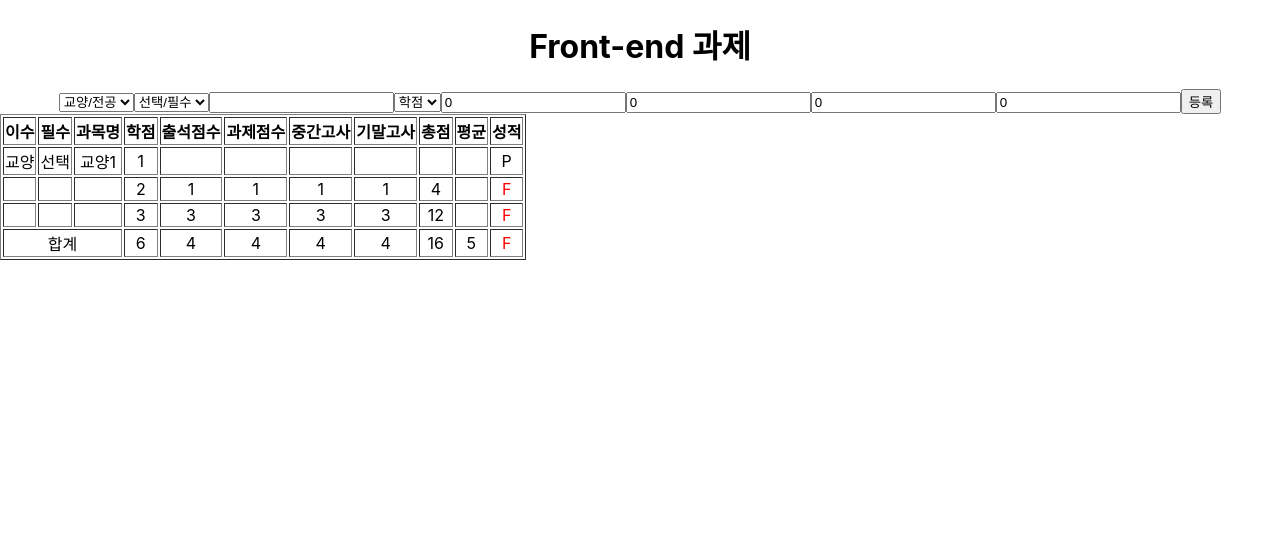
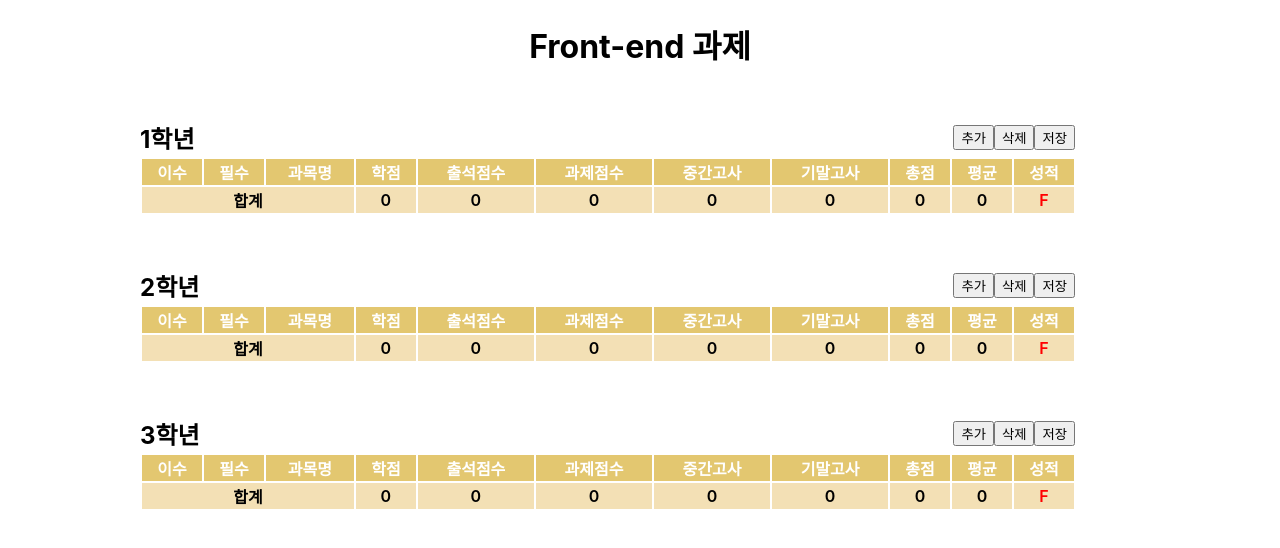
Before and after one commit to seungmin-park/frontend_subject, a React (Create React App) app: page / in a window 1280 px wide. Shown: the top 548 px of the page. Built offline with nearby package versions, Linux system fonts and the light colour scheme.

Commit message:
성적 데이터 삭제, 성적 계산 기능 추가

```diff
--- a/src/component/Body.js
+++ b/src/component/Body.js
@@ -1,7 +1,9 @@
 import ReportCard from './ReportCard';
 
-export default function Body(){
+function Body(){
     return <>
-        <ReportCard />
+    {Array(3).fill().map((v,i) => <ReportCard year={i + 1}/>)}
     </>
 }
+
+export default Body;
--- a/src/component/CreateGrade.js
+++ b/src/component/CreateGrade.js
@@ -1,36 +1,52 @@
 import React from 'react';
 
-function CreateGrade({name, attend, task,midterm, final,onChange, onCreate}){
+function CreateGrade({name, attend, task,midterm, final,onChange}){
     return (
-        <div>
-                <select name='course' onChange={onChange}>
-                    <option value={""}>교양/전공</option>
+        <tr>
+            <td style={{width:'50px'}}>
+                <select name='course' onChange={onChange} style={{width:'50px'}}>
                     <option value={"교양"}>교양</option>
                     <option value={"전공"}>전공</option>
                 </select>
-                <select name='required' onChange={onChange}>
-                    <option value={""}>선택/필수</option>
+            </td>
+            <td style={{width:'50px'}}>
+                <select name='required' onChange={onChange} style={{width:'50px'}}>
                     <option value={"선택"}>선택</option>
                     <option value={"필수"}>필수</option>
                 </select>
-                <input type="text" name="name" onChange={onChange}
-                value={name}/>
-                <select name='credit' onChange={onChange}>
+            </td>
+            <td style={{width:'170px'}}>
+                <input type="text" name="name" onChange={onChange} style={{width:'170px'}}
+                value={name} required placeholder='과목명'/>
+            </td>
+            <td style={{width:'50px'}}>
+                <select name='credit' onChange={onChange} style={{width:'50px'}}>
                     <option value={0}>학점</option>
                     <option value={1}>1</option>
                     <option value={2}>2</option>
                     <option value={3}>3</option>
                 </select>
-            <input type="number" name="attend" onChange={onChange}
-                value={attend}/>
-            <input type="number" name="task" onChange={onChange}
-                value={task}/>
-            <input type="number" name="midterm" onChange={onChange}
-                value={midterm}/>
-            <input type="number" name="final" onChange={onChange}
-                value={final}/>
-            <button onClick={onCreate}>등록</button>
-        </div>
+            </td>
+            <td style={{width:'70px'}}>
+                <input type="number" min={0} max={40} name="attend" onChange={onChange} style={{width:'70px'}}
+                value={attend} required />
+            </td>
+            <td style={{width:'70px'}}>
+                <input type="number" min={0} max={40} name="task" onChange={onChange} style={{width:'70px'}}
+                value={task} required />
+            </td>
+            <td style={{width:'70px'}}>
+                <input type="number" min={0} max={40} name="midterm" onChange={onChange} style={{width:'70px'}}
+                value={midterm} required />
+            </td>
+            <td style={{width:'70px'}}>
+                <input type="number" min={0} max={40} name="final" onChange={onChange} style={{width:'70px'}}
+                value={final} required />
+            </td>
+            <td></td>
+            <td></td>
+            <td></td>
+        </tr>
     )
 }
 
--- /dev/null
+++ b/src/component/GradeList.js
@@ -0,0 +1,36 @@
+function Grade({grade, onRemove,getGrade, rmBtnVisible}){
+    const {id,course, required, name, credit, attend, task, midterm, final} = grade;
+    let total = parseInt(attend) + parseInt(task) + parseInt(midterm) + parseInt(final);
+    return<tr>
+        <td style={{width:'50px'}}>{course}</td>
+        <td style={{width:'50px'}}>{required}</td>
+        <td style={{width:'175px'}}>{name}</td>
+        <td style={{width:'50px'}}>{credit}</td>
+        <td style={{width:'70px'}}>{attend === 0 ? "" : attend}</td>
+        <td style={{width:'70px'}}>{task === 0 ? "" : task}</td>
+        <td style={{width:'70px'}}>{midterm === 0 ? "" : midterm}</td>
+        <td style={{width:'70px'}}>{final === 0 ? "" : final}</td>
+        <td>{total === 0 ? "" : total}</td>
+        <td></td>
+        <td style={getGrade(credit,total) === "F" ? {color : "red"} : {color : "black"}}>{getGrade(credit, total)}</td>
+        {
+            rmBtnVisible &&
+            <td style={{backgroundColor:'white', width:'60px', height:'23px'}}>
+                <button onClick={() => onRemove(id)} style={{height:'20px',fontSize:'15px'}}>삭제</button>
+            </td>
+        }
+    </tr>
+}
+
+function GradeList({grades, onRemove, getGrade, rmBtnVisible}){
+    return <>
+        {
+            grades.map(
+                grade => (<Grade grade={grade} key={grade.id} onRemove={onRemove} getGrade={getGrade} rmBtnVisible={rmBtnVisible}/>
+                )
+            )
+        }
+    </>
+}
+
+export default GradeList;
--- a/src/component/ReportCard.js
+++ b/src/component/ReportCard.js
@@ -1,8 +1,9 @@
 import { useRef, useState } from 'react';
 import CreateGrade from './CreateGrade';
+import GradeList from './GradeList';
 
 
-export default function ReportCard(){
+export default function ReportCard(year){
     let total = 0;
     let integrationCredit = 0;
     let integrationAttend = 0;
@@ -10,6 +11,9 @@ export default function ReportCard(){
     let integrationMidterm = 0;
     let integrationFinal = 0;
     let integrationTotal = 0;
+    let avg = 0;
+    const [addForm, visibleAddForm] = useState(false);
+    const [rmBtnVisible, changeRmBtnVisible] = useState(false);
     const nextId = useRef(3);
     const [inputs, setInputs] = useState({
         "course":"",
@@ -23,40 +27,7 @@ export default function ReportCard(){
         "total":0
     });
     const {course,required,name,credit,attend,task,midterm,final} = inputs;
-    const [subjectGrades, setSubjectGrades] = useState([{
-        "id" : 0,
-        "course":"교양",
-        "required":"선택",
-        "name":"교양1",
-        "credit" : 1,
-        "attend":0,
-        "task":0,
-        "midterm":0,
-        "final":0,
-        "total":0
-    },{
-        "id" : 1,
-        "course":"",
-        "required":"",
-        "name":"",
-        "credit" : 2,
-        "attend":1,
-        "task":1,
-        "midterm":1,
-        "final":1,
-        "total":1
-    },{
-        "id" : 2,
-        "course":"",
-        "required":"",
-        "name":"",
-        "credit" : 3,
-        "attend":3,
-        "task":3,
-        "midterm":3,
-        "final":3,
-        "total":3
-    }]);
+    const [subjectGrades, setSubjectGrades] = useState([]);
 
     const onChange = e =>{
         const {name, value} = e.target;
@@ -93,15 +64,11 @@ export default function ReportCard(){
         nextId.current += 1;
     }
 
-    // const [subjects, subjectsFunc] = useState(subjectList);
-    // let total = 0;
-    // let cnt = 0;
+    const onRemove = id => {
+        setSubjectGrades(subjectGrades.filter(subject => subject.id !== id));
+    }
 
-    // function add(){
-
-    // }
-
-    function getGrade(credit,score){
+    const getGrade = (credit,score) => {
         if(credit === 1){
             return "P"
         }else{
@@ -134,17 +101,52 @@ export default function ReportCard(){
             }
         }
     }
-    return <>
-    <CreateGrade name={name} attend={attend} task={task} midterm={midterm} final={final} onChange={onChange} onCreate={onCreate} />
-    {/* <span>
-        <span>1학년</span>
-        <button onClick={add}>추가</button>
-        <button>삭제</button>
-        <button>저장</button>
+
+    subjectGrades.map((subject) =>
+    (
+        // eslint-disable-next-line
+        integrationCredit+= parseInt(subject.credit),
+        integrationAttend+= parseInt(subject.attend),
+        integrationTask+= parseInt(subject.task),
+        integrationMidterm+= parseInt(subject.midterm),
+        integrationFinal+= parseInt(subject.final),
+        total = parseInt(subject.attend) + parseInt(subject.task) + parseInt(subject.midterm) + parseInt(subject.final),
+        integrationTotal+= total,
+        avg = parseInt(integrationTotal/subjectGrades.length)
+    ))
+
+    return <div style={{
+        width:"1000px",
+        margin:'0 auto',
+        marginTop:"50px",
+    }}>
+    <span style={
+        {
+            display:'flex',
+            justifyContent:'space-between',
+            alignItems:'center',
+            width:'935px',
+            height:'40px'
+        }
+    }>
+            <h2>
+            {year.year}학년
+            </h2>
+        <span>
+        <button onClick={() => {visibleAddForm(!addForm)}}>{addForm? "확인": "추가"}</button>
+        <button onClick={() => {changeRmBtnVisible(!rmBtnVisible)}}>{rmBtnVisible? "확인": "삭제"}</button>
+        <button onClick={onCreate}>저장</button>
         </span>
-        */
-    <table border={1}>
-        <thead>
+        </span>
+    <table style={{
+        fontWeight:600,
+        textAlign: 'center',
+        width:'100%',
+    }}>
+        <thead style={{
+            backgroundColor:'#E3C770',
+            color:'white'
+        }}>
             <tr>
             <th>이수</th>
             <th>필수</th>
@@ -157,66 +159,24 @@ export default function ReportCard(){
             <th>총점</th>
             <th>평균</th>
             <th>성적</th>
+            <th style={{width:'60px', backgroundColor:'white'}}></th>
             </tr>
         </thead>
-        <tbody>
-        {subjectGrades.map((subject) =>(
-            integrationCredit+= parseInt(subject.credit),
-            integrationAttend+= parseInt(subject.attend),
-            integrationTask+= parseInt(subject.task),
-            integrationMidterm+= parseInt(subject.midterm),
-            integrationFinal+= parseInt(subject.final),
-            total = parseInt(subject.attend) + parseInt(subject.task) + parseInt(subject.midterm) + parseInt(subject.final),
-            integrationTotal+= total,
-        <tr key={subject.id}>
-            <td>{subject.course}</td>
-            <td>{subject.required}</td>
-            <td>{subject.name}</td>
-            <td>{subject.credit}</td>
-            <td>{subject.attend === 0 ? "" : subject.attend}</td>
-            <td>{subject.task === 0 ? "" : subject.task}</td>
-            <td>{subject.midterm === 0 ? "" : subject.midterm}</td>
-            <td>{subject.final === 0 ? "" : subject.final}</td>
-            <td>{total === 0 ? "" : total}</td>
-            <td></td>
-            <td style={getGrade(subject.credit,total) === "F" ? {color : "red"} : {color : "black"}}>{getGrade(subject.credit, total)}</td>
-        </tr>
-        ))}
+        <tbody style={
+            {
+                backgroundColor:'#F3E0B5',
+            }
+        }>
+        <GradeList grades={subjectGrades} onRemove={onRemove} getGrade={getGrade} rmBtnVisible={rmBtnVisible}></GradeList>
+        {addForm &&
+        <CreateGrade name={name} attend={attend} task={task} midterm={midterm} final={final} onChange={onChange} onCreate={onCreate} />
+        }
         </tbody>
-        {/*
-        <tr className='addForm'>
-            <td>
-                <select name='course'>
-                    <option value={""}>교양/전공</option>
-                    <option value={"교양"}>교양</option>
-                    <option value={"전공"}>전공</option>
-                </select>
-            </td>
-            <td>
-            <select name='required'>
-                    <option value={""}>선택/필수</option>
-                    <option value={"교양"}>교양</option>
-                    <option value={"전공"}>전공</option>
-                </select>
-            </td>
-            <td><input type="text" name="name"/></td>
-            <td>
-                <select name='credit'>
-                    <option value={0}>학점</option>
-                    <option value={1}>1</option>
-                    <option value={2}>2</option>
-                    <option value={3}>3</option>
-                </select></td>
-            <td><input type="number" name="attend"/></td>
-            <td><input type="number" name="task"/></td>
-            <td><input type="number" name="midterm"/></td>
-            <td><input type="number" name="final"/></td>
-            <td>1</td>
-            <td></td>
-            <td></td>
-        </tr>
-        */}
-        <tfoot>
+        <tfoot style={
+            {
+                backgroundColor:'#F3E0B5',
+            }
+        }>
             <tr>
                 <td colSpan={3}>합계</td>
                 <td>{integrationCredit}</td>
@@ -225,10 +185,10 @@ export default function ReportCard(){
                 <td>{integrationMidterm}</td>
                 <td>{integrationFinal}</td>
                 <td>{integrationTotal}</td>
-                <td>{parseInt(integrationTotal/nextId.current)}</td>
-                <td style={getGrade(0,integrationTotal/nextId.current) === "F" ? {color : "red"} : {color : "black"}}>{getGrade(0,integrationTotal/nextId.current)}</td>
+                <td>{avg}</td>
+                <td style={getGrade(0,avg) === "F" ? {color : "red"} : {color : "black"}}>{getGrade(0,avg)}</td>
             </tr>
         </tfoot>
-    </table> }
-    </>
+    </table>
+    </div>
 }
```
